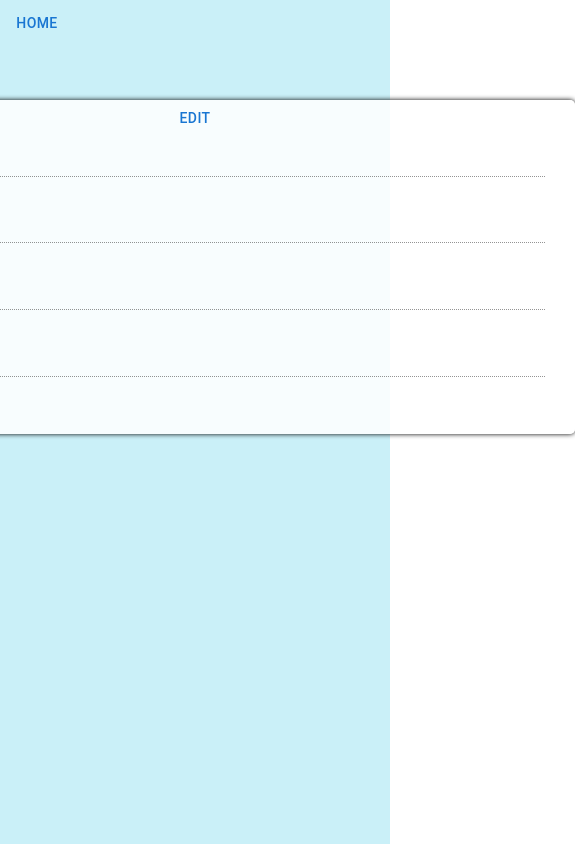
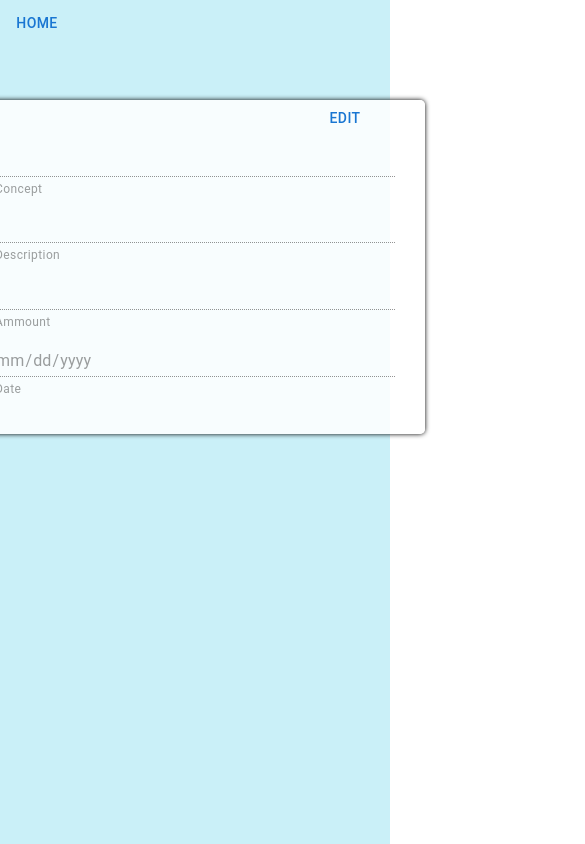
Before and after one commit to danielpimentel00/Nexus-Test, a React (Create React App) app: page /description/1 in a window 390 px wide. Shown: the top 844 px of the page, 585 px wide, since content can reach past the window. Built offline with nearby package versions, Linux system fonts and the light colour scheme; no server answers.

Commit message:
feat: made description page responsive

```diff
--- a/src/Pages/Description/DescriptionPage.css
+++ b/src/Pages/Description/DescriptionPage.css
@@ -24,3 +24,9 @@
   flex-direction: row;
   justify-content: flex-end;
 }
+
+@media screen and (max-width: 750px) {
+  .form {
+    width: 400px;
+  }
+}
```
